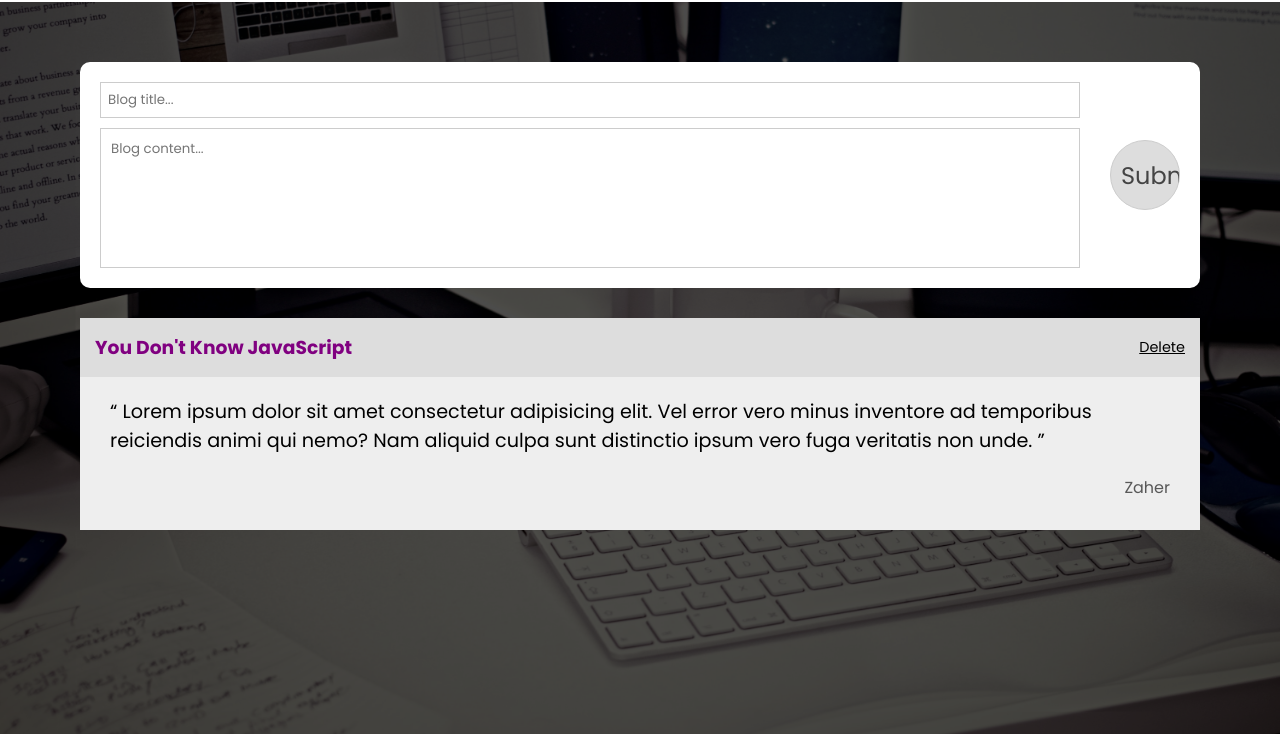
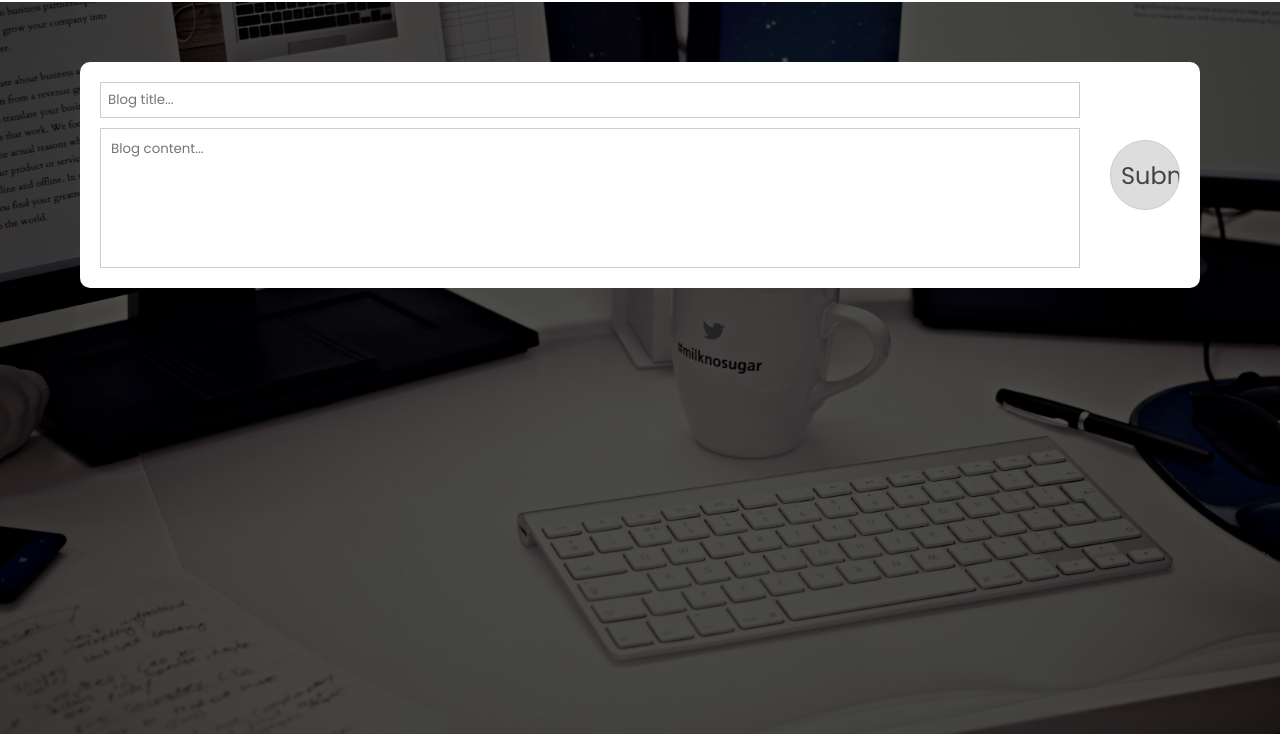
Before and after one commit to GSG-G11/Blog-Post, a website: page views/html/home.html in a window 1280 px wide. Shown: the part 66-800 px from the top of the page. Drawn offline with Linux system fonts and the light colour scheme.

Commit message:
Comment blog from html Relates #14

```diff
--- a/views/html/home.html
+++ b/views/html/home.html
@@ -52,7 +52,7 @@
     </section>
     <section class="blogs">
       <div class="container">
-        <div class="blog">
+        <!-- <div class="blog">
           <div class="blog-header">
             <h3 class="title">You Don't Know JavaScript</h3>
             <span class="delete">Delete</span>
@@ -68,7 +68,7 @@
             </blockquote>
             <p class="by">Zaher</p>
           </div>
-        </div>
+        </div> -->
       </div>
     </section>
     <script src="../js/fetch.js"></script>
```
